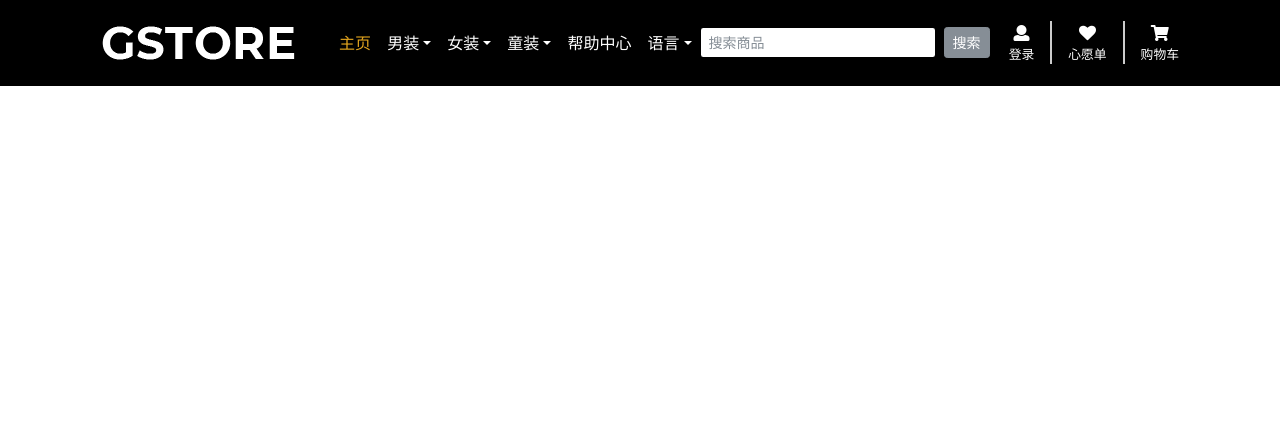
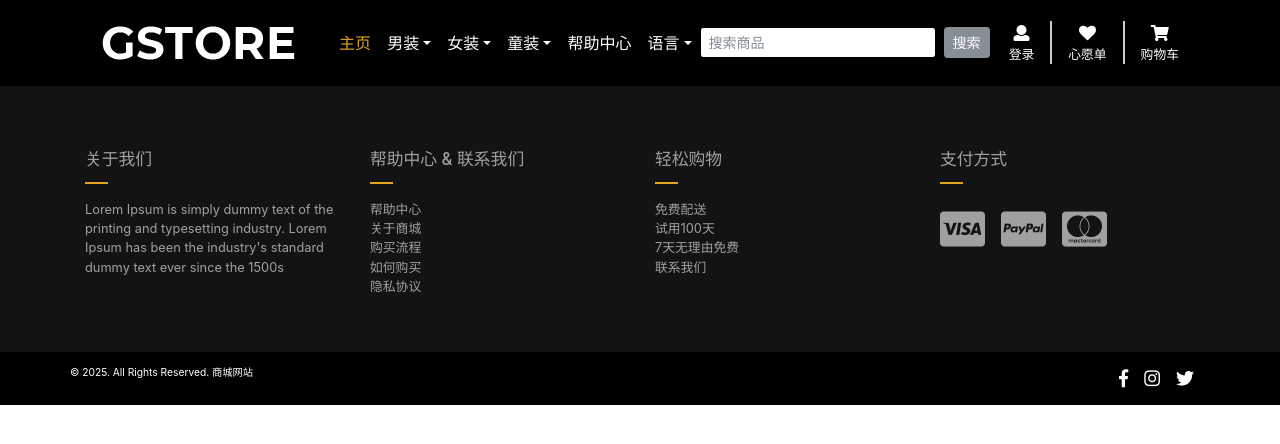
Before and after one commit to keroyang/shop_vue2, a Vue app: page / in a window 1280 px wide. Shown: the top 444 px of the page. Built offline with nearby package versions, Linux system fonts and the light colour scheme.

Commit message:
完成底部导航栏

```diff
--- a/src/App.vue
+++ b/src/App.vue
@@ -1,16 +1,19 @@
 <template>
   <div id="app">
     <Header/>
+
+    <Footer/>
   </div>
 </template>
 
 <script>
 import Header from "./components/Header";
-
+import Footer from "./components/Footer";
 export default {
   name: 'App',
   components: {
-    Header
+    Header,
+    Footer
   }
 }
 </script>
--- /dev/null
+++ b/src/components/Footer/index.vue
@@ -0,0 +1,150 @@
+<template>
+  <div>
+    <!-- start footer-->
+    <footer class="site_footer">
+      <div class="container">
+        <b-row >
+          <b-col sm="6" lg="3" >
+            <h3>关于我们</h3>
+            <p>Lorem Ipsum is simply dummy text of the printing and typesetting industry. Lorem Ipsum has
+              been the industry's standard dummy text ever since the 1500s</p>
+          </b-col>
+          <b-col sm="6" lg="3">
+            <h3>帮助中心 & 联系我们</h3>
+            <div class="footer_menu">
+              <div>
+                <div> <a class="footer_link" href="help.html">帮助中心</a></div>
+                <div><a class="footer_link" href="about.html">关于商城</a></div>
+                <div> <a class="footer_link" href="help.html#headingOne">购买流程</a></div>
+                <div> <a class="footer_link" href="help.html#headingTow">如何购买</a></div>
+                <div> <a class="footer_link" href="help.html#headingThree">隐私协议</a>
+                </div>
+              </div>
+            </div>
+          </b-col>
+          <b-col sm="6" lg="3">
+            <h3>轻松购物</h3>
+            <div class="footer_menu">
+              <div>
+                <div> <a class="footer_link" href="#">免费配送</a></div>
+                <div> <a class="footer_link" href="#">试用100天</a></div>
+                <div> <a class="footer_link" href="#">7天无理由免费</a></div>
+                <div> <a class="footer_link" href="#">联系我们 </a></div>
+              </div>
+            </div>
+          </b-col>
+          <b-col sm="6" lg="3">
+            <h3>支付方式</h3>
+            <div class="payment_methods margin_bottom">
+              <i class="fab fa-cc-visa"></i>
+              <i class="fab fa-cc-paypal"></i>
+              <i class="fab fa-cc-mastercard"></i>
+            </div>
+          </b-col>
+        </b-row>
+      </div>
+      <!-- copy rights-->
+      <div class="bottom_footer">
+        <div class="container">
+          <div class="row justify-content-between"><small>© 2025. All Rights Reserved.
+            <a target="_self" href="#" title="商城网站" class="text-white">商城网站</a></small>
+            <!-- social links-->
+            <div class="social_footer">
+              <div>
+                <a class="social-link" href="#">
+                  <i class="fab fa-facebook-f"></i>
+                </a>
+              </div>
+              <div> <a class="social-link" href="#"><i class="fab fa-instagram"></i></a></div>
+              <div><a class="social-link" href="#"><i class="fab fa-twitter"></i></a></div>
+            </div>
+          </div>
+        </div>
+      </div>
+<!--      <div class="loader"><span class="letter">Loading . . .</span></div>-->
+    </footer>
+
+  </div>
+</template>
+<script>
+export default {
+  name: "index",
+  data(){
+    return{
+
+    }
+  }
+}
+</script>
+
+<style scoped lang="less">
+.site_footer{
+  font-size: 0.8rem;
+  color: rgba(255, 255, 255, 0.6);
+  padding: 4rem 0px 0px;
+  background: rgb(19, 19, 19);
+
+
+  .container{
+    h3{
+      position:relative;
+      padding-bottom: 1rem;
+      font-size:1.05rem;
+      margin:0px 0px 1rem;
+    }
+    h3::before{
+      content:'';
+      position:absolute;
+      left:0px;
+      bottom:0px;
+      height:2px;
+      width:9%;
+      background:#E3A51E;
+    }
+    p{
+      margin:1rem 0px;
+    }
+
+    .payment_methods{
+      font-size:40px;
+      color:rgba(255, 255, 255, 0.6);
+
+      .fab{
+        margin-right: 1rem;
+      }
+    }
+    .margin_bottom{
+      margin-bottom: 2rem;
+    }
+
+    .footer_menu{
+      .footer_link{
+        color:rgba(255, 255, 255, 0.6);
+        margin-bottom: 10px;
+      }
+    }
+  }
+
+  .bottom_footer{
+    margin-top:3.5rem;
+    color:#FFFFFF;
+    padding:0.8rem 0px;
+    background: #000000;
+
+
+    .social_footer{
+      display: flex;
+      flex-direction: row;
+
+      .social-link{
+        font-size: 18px;
+        color:#ffffff;
+        margin-right: 1rem;
+        display: inline-block;
+      }
+    }
+  }
+
+
+}
+</style>
```
